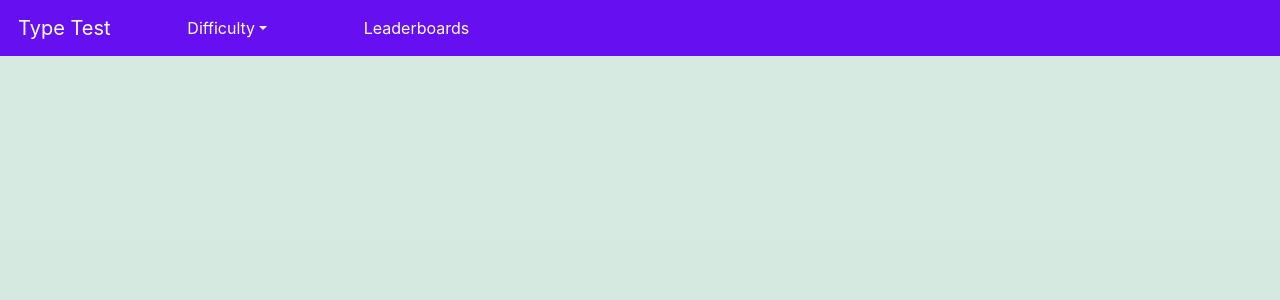
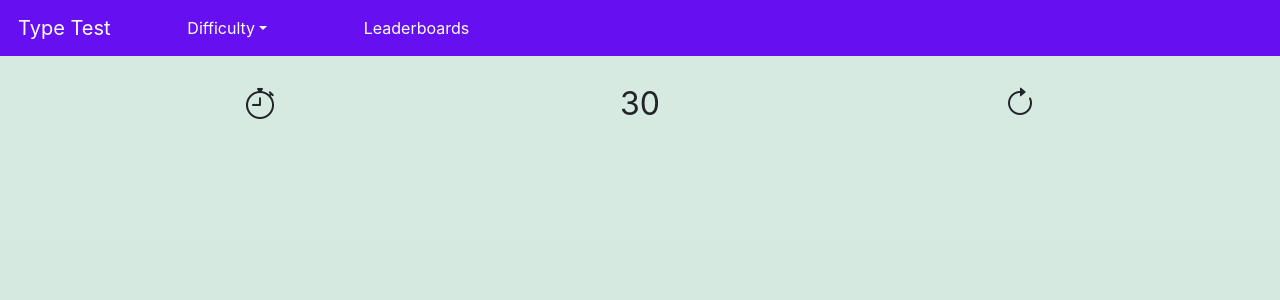
Before and after one commit to kacey152/type-test, a React (Create React App) app: page / in a window 1280 px wide. Shown: the top 300 px of the page. Built offline with nearby package versions, Linux system fonts and the light colour scheme.

Commit message:
Added mode component and imported bootstrap icons

```diff
--- a/public/index.html
+++ b/public/index.html
@@ -7,7 +7,7 @@
     <meta name="theme-color" content="#000000" />
     <meta
       name="description"
-      content="Web site created using create-react-app"
+      content="Typing speed test app"
     />
     <link rel="apple-touch-icon" href="%PUBLIC_URL%/logo192.png" />
     <!--
@@ -24,7 +24,9 @@
       work correctly both with client-side routing and a non-root public URL.
       Learn how to configure a non-root public URL by running `npm run build`.
     -->
-    <title>React App</title>
+    <link rel="stylesheet" href="https://cdn.jsdelivr.net/npm/bootstrap-icons@1.7.1/font/bootstrap-icons.css">
+    <!-- Imports bootstrap icons -->
+    <title>Type Test</title>
   </head>
   <body>
     <noscript>You need to enable JavaScript to run this app.</noscript>
--- a/src/App.js
+++ b/src/App.js
@@ -1,11 +1,12 @@
 import './App.css';
 import NavBar from './components/NavBar/NavBar'
+import Mode from './components/Mode/Mode';
 
 function App() {
   return (
     <div className='bg-success-subtle bg-gradient fullHeight'>
       <NavBar/>
-      <div className='container'></div>
+      <Mode />
     </div>
   );
 }
--- /dev/null
+++ b/src/components/Mode/Mode.css
@@ -0,0 +1,3 @@
+.mode{
+    font-size: 2rem;
+}
--- /dev/null
+++ b/src/components/Mode/Mode.js
@@ -0,0 +1,17 @@
+import React, {useState} from 'react'
+import './Mode.css'
+function Mode() {
+    const [mode, setMode] = useState('timer')
+    const [counter, setCounter] = useState(30)
+  return (
+    <div className='container text-center mode py-4'>
+        <div className='row align-items-center'>
+          <i className="bi bi-stopwatch col"></i>
+          <span className='col'>{counter}</span>
+          <i className="bi bi-arrow-clockwise col"></i>
+        </div>
+    </div>
+  )
+}
+
+export default Mode
```
